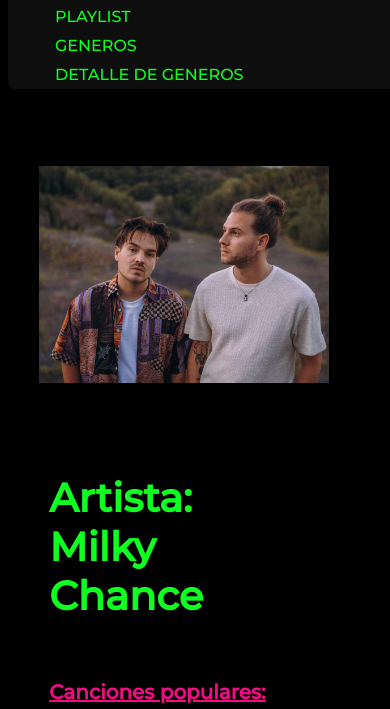
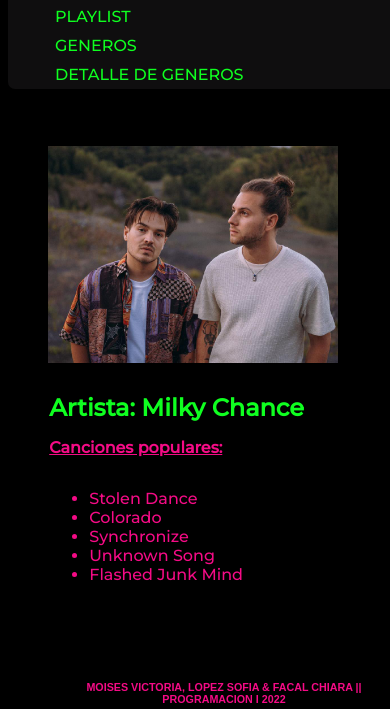
Before and after one commit to sofialopez30/practica-integradora1, a plain HTML site: page detail-artist.html in a window 390 px wide. Shown: the part 375-1084 px from the top of the page. Drawn offline with Linux system fonts and the light colour scheme; a web font is replaced by a local one.

Commit message:
header y footer en responsive

```diff
--- a/css/styles.css
+++ b/css/styles.css
@@ -310,7 +310,7 @@ a:link, a:visited, a:active{
         margin:10% 0% 10% 0%;
     }
 
-    .navegacion {
+    .navegacion{
         font-size:100%;
         width:100vw;
         display:flex;
@@ -332,6 +332,22 @@ a:link, a:visited, a:active{
     .fotocantantes {
         width:100%;
         height:100%;
+        margin:0% 0% 0% 10%;
     }
 
+    .artista {
+        font-size: 100%;
+        margin:0%;
+    }
+
+    .tituloartista {
+        font-size:150%;
+        margin:0%;
+    }
+
+    .footer {
+        width:80vw;
+        font-size:100%;
+        text-align: center;
+    }
 }
--- a/detail-artist.html
+++ b/detail-artist.html
@@ -39,7 +39,7 @@
             <article>
                 <img src="./fotos/milkychance.jpeg" alt="Foto" class="fotocantantes">
             </article>
-            <article class= artista>
+            <article class= "artista">
                 <p class="tituloartista">Artista: Milky Chance</p>
                 <p class="populares">Canciones populares:</p>
                 <ul>
```
